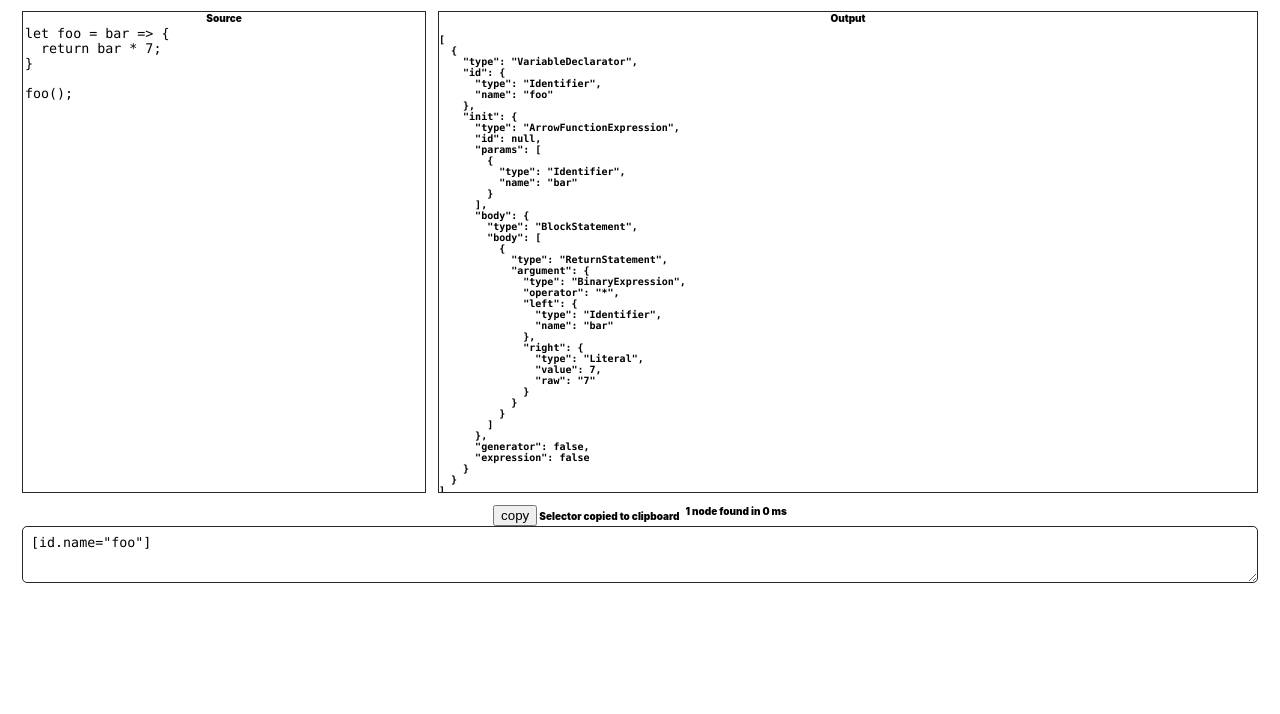
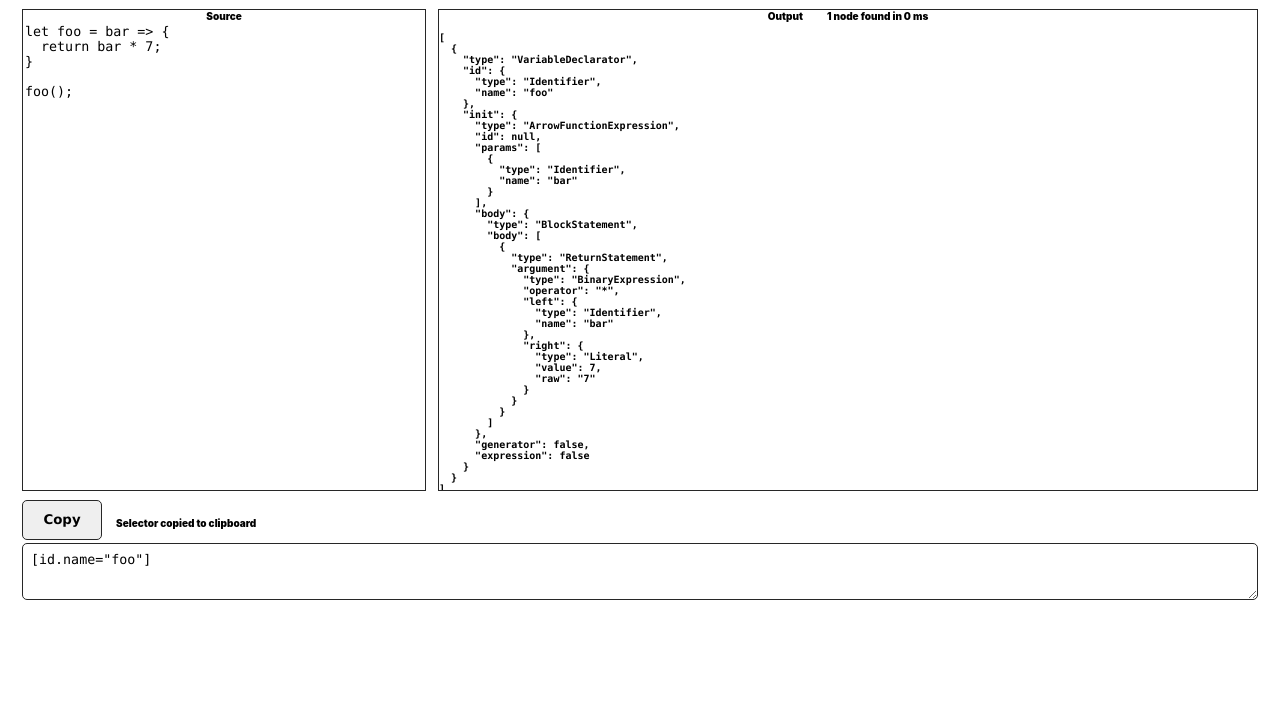
Before and after one commit to bcorman/esquery-training, a website with bundled scripts: page index.html in a window 1280 px wide. Shown: the part 86-800 px from the top of the page. Built offline with nearby package versions, Linux system fonts and the light colour scheme.

Commit message:
console complete. Copy button restyled

```diff
--- a/assets/styles/styles.css
+++ b/assets/styles/styles.css
@@ -39,7 +39,6 @@ header {
   display: flex;
   justify-content: center;
   align-items: center;
-  border: 1px solid var(--black);
 }
 
 #banner, #banner {
@@ -55,6 +54,7 @@ header {
   display: flex;
   flex-direction: column;
 }
+
 #console-display {
   grid-area: console;
 }
@@ -63,6 +63,13 @@ header {
   display: flex;
   flex-direction: column;
 }
+
+#output-title {
+  display: flex;
+  justify-content: center;
+
+}
+
 .label {
   align-self: center;
 }
@@ -86,13 +93,13 @@ header {
   flex-direction: column;
 }
 
-#selector-display .spread {
+/* #selector-display .spread {
   display: flex;
   justify-content: center;
-}
+} */
 
 #results {
-  margin-left: 6px;
+  margin-left: 24px;
 }
 
 #selector {
@@ -105,3 +112,23 @@ header {
   resize: vertical;
   outline: none;
 }
+
+#copy-button {
+  position: relative;
+  bottom: 3px;
+  height: 3em;
+  width: 6em;
+  padding: 0 10px 2px;
+  margin-right: 12px;
+  font-weight: bold;
+  font-family: 'Lucida Sans', 'Lucida Sans Regular', 'Lucida Grande', 'Lucida Sans Unicode', Geneva, Verdana, sans-serif;
+  border: 1px solid var(--black);
+  border-radius: 5px;
+  outline: none;
+  transition: 0.25s cubic-bezier(1,0.66,.79,1);
+  cursor: pointer;
+}
+
+#copy-button:hover {
+  background-color: rgb(212, 212, 212);
+}
--- a/index.html
+++ b/index.html
@@ -16,7 +16,7 @@
 <body>
 
   <header>
-    <h1 id="banner">AST Training</h1>
+    <h1 id="banner">ESQuery Console</h1>
   </header>
 
   <div id="console-display" class="console">
@@ -35,7 +35,10 @@ foo();
 
   <div id="output-ast-container" class="console">
     <div id="output-display">
-      <span class="label">Output</span>
+      <div id="output-title">
+        <span>Output</span>
+        <span id="results"></span>
+      </div>
       <pre id="output"></pre>
     </div>
   </div>
@@ -44,11 +47,10 @@ foo();
       <div class="spread">
 
         <span class="label">
-          <button id="copy-button">copy</button>
+          <button id="copy-button">Copy</button>
           Selector
           <span id="copy-message">copied to clipboard</span>
         </span>
-        <span id="results"></span>
       </div>
       <textarea id="selector" spellcheck="false">[id.name="foo"]</textarea>
     </div>
```
